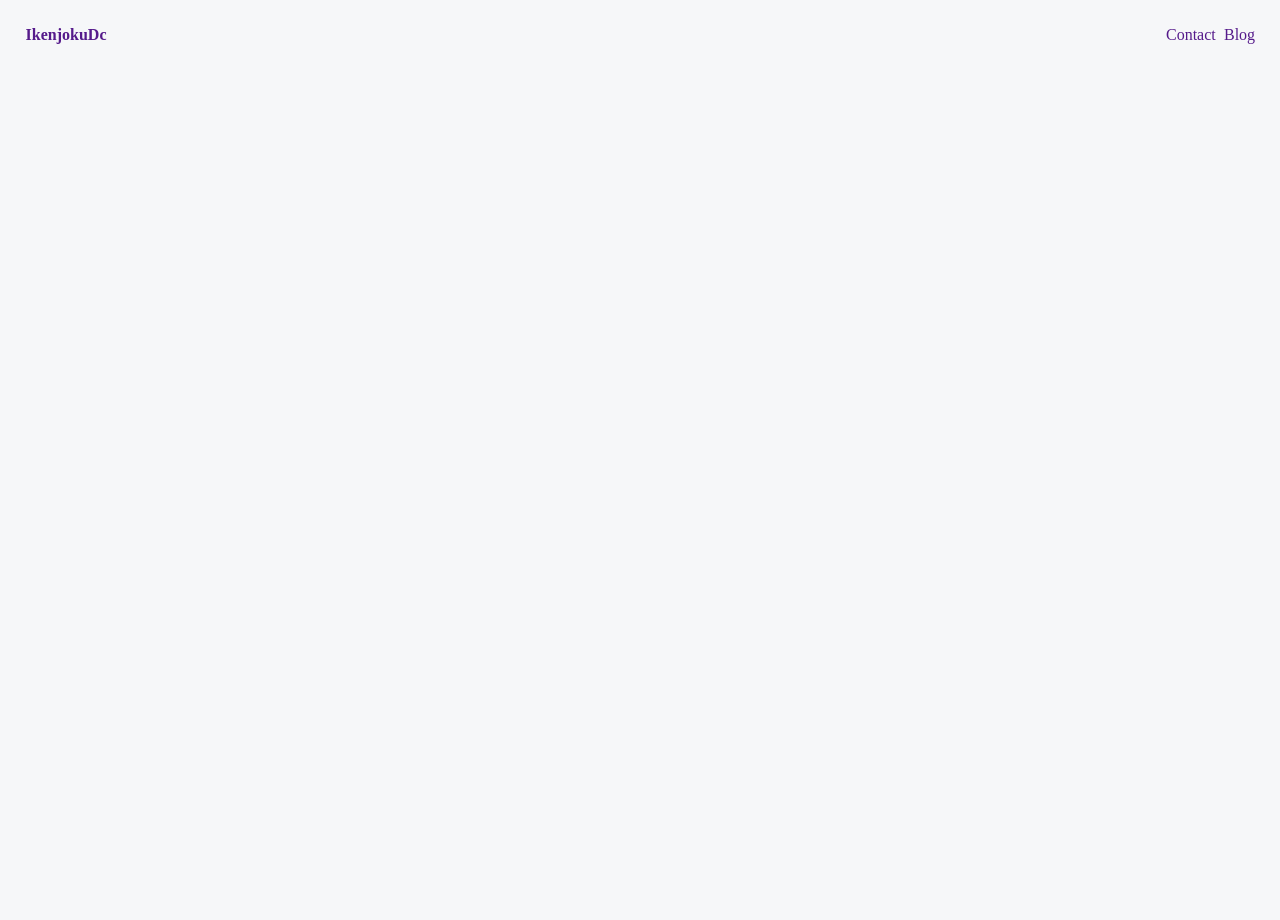
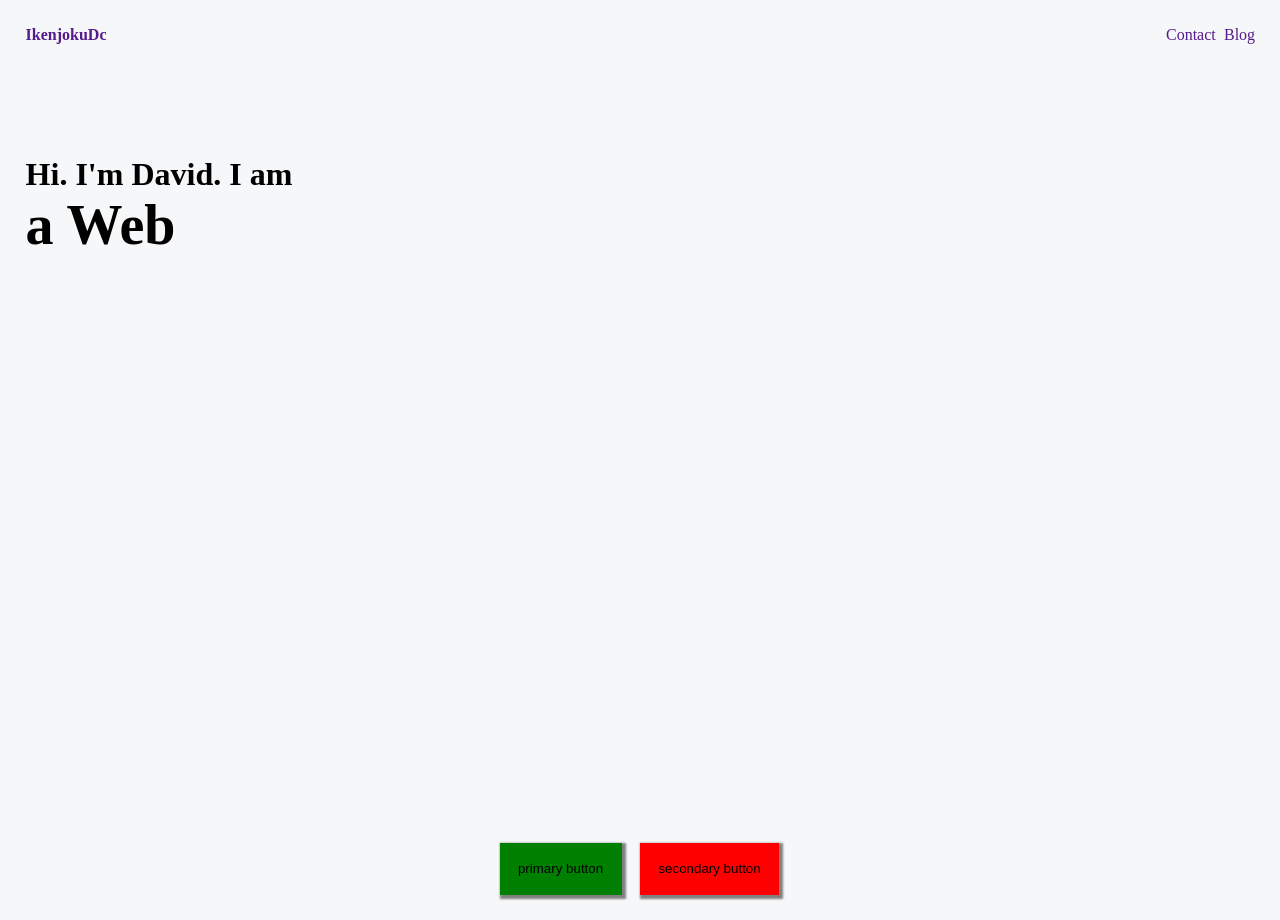
Before and after one commit to ike-njoku/ike-njoku, an Angular app: page / in a window 1280 px wide. Before the commit the page ends 800 px from the top, so only its background shows below. Built offline with nearby package versions, Linux system fonts and the light colour scheme.

Commit message:
updated landing component

```diff
--- a/src/app/app.component.html
+++ b/src/app/app.component.html
@@ -1,4 +1,5 @@
 <!-- header component -->
 <app-header></app-header>
-
+<!-- landing (who I am --- loop) -->
+<app-landing></app-landing>
 <router-outlet></router-outlet>
--- a/src/app/landing/landing.component.css
+++ b/src/app/landing/landing.component.css
@@ -0,0 +1,35 @@
+/* set the view height to 100% */
+.main{
+    height: 100vh;
+}
+
+/* increase the size of the fonts */
+.outPut{
+    font-size: 350%;
+}
+
+.font-larger{
+    font-size: 200%;
+}
+
+.button-container{
+    position: relative;
+}
+
+.button-container button{
+    position: absolute;
+    bottom: 0;
+}
+
+#btn-2{
+    right: 0;
+    margin-right: 51.5%;
+}
+
+
+/* media queries */
+@media (min-width:1250px){
+    button{
+        padding: 1.5%;
+    }
+}
--- a/src/app/landing/landing.component.html
+++ b/src/app/landing/landing.component.html
@@ -1 +1,23 @@
-<p>landing works!</p>
+<div class="grid main pad-2">
+    <div class="col-12 font-bold mg-t-5">
+        <span class="font-larger">
+            Hi. I'm David. I am <br>
+        </span>
+        <span class="outPut">
+            {{charactersToDisplay}}
+        </span>
+    </div>
+
+
+    <!-- buttons -->
+
+    <div class="button-container col-12 text-center">
+        <button style="background-color: red;" id="btn-1" class="pad-3 shd-1 ">
+            secondary button
+        </button>
+
+        <button style="background-color: green;" id="btn-2" class="pad-3 shd-1">
+            primary button
+        </button>
+    </div>
+</div>
--- a/src/app/landing/landing.component.ts
+++ b/src/app/landing/landing.component.ts
@@ -1,15 +1,86 @@
 import { Component, OnInit } from '@angular/core';
+
+// array of job Despciptions
+const JOBDESCRIPTIONS =[
+  "a Web Developer...",
+  "a Writer...",
+  "a Coding Instructor..."
+];
+
 
 @Component({
   selector: 'app-landing',
   templateUrl: './landing.component.html',
   styleUrls: ['./landing.component.css']
 })
+
 export class LandingComponent implements OnInit {
+
+  // the current job description index (iteration value)
+  jobDescriptionIndex = 0;
+
+  // current (selected) Job Description
+  currentJobDescription;
+
+  //the letters being displayed (confer update display)
+  // set to an empty string so that you can append other strings to it
+  charactersToDisplay = '';
+
+  // select the job description
+  selectJobDescription(){
+    this.currentJobDescription = JOBDESCRIPTIONS[this.jobDescriptionIndex];
+
+    // update the display with the current (selected) job description
+    this.addCharactersToDisplay();
+    this.jobDescriptionIndex++;
+    // range checks
+    // reset the index to zero if it goes out of range
+    if(this.jobDescriptionIndex > JOBDESCRIPTIONS.length-1)this.jobDescriptionIndex = 0;
+  }
+
+  // update the display
+  addCharactersToDisplay(){
+    // current character index (the current letter in the jobDescritpion being updated )
+    let currentCharacterIndex = 0;
+
+    // create a timer function (set interval method) to update the charactersToDisplay (this.charactersToDisplay) at a given interval
+    let appendCharacters = setInterval(()=>{
+
+      this.charactersToDisplay += this.currentJobDescription[currentCharacterIndex]
+      // increment the current characterIndex
+      currentCharacterIndex++;
+      // range checks
+      if(currentCharacterIndex > this.currentJobDescription.length -1){
+        clearInterval(appendCharacters);
+        // clear the characters that have been displayed in preparation for selecting the next job description
+        // call the deleteCharacters method after time x
+        setTimeout(() =>this.deleteCharactersFromDisplay(),1000)
+      }
+    },150)
+
+  }
+
+  // method to clear the displayed characters ( meant to be inside the update display method, but CLEANER CODE... fuck Yeah!!! )
+  deleteCharactersFromDisplay(){
+    let clearCharacters  = setInterval(()=>{
+      this.charactersToDisplay = this.charactersToDisplay.slice(0,-1)
+
+      // range checks
+      if(this.charactersToDisplay.length == 0){
+        // stop the interval function
+        clearInterval(clearCharacters);
+        //call the selectJobDescsription after time x
+        setTimeout(()=>this.selectJobDescription(), 500);
+      }
+    } ,100)
+  }
+
+
 
   constructor() { }
 
   ngOnInit(): void {
+    this.selectJobDescription();
   }
 
 }
```
